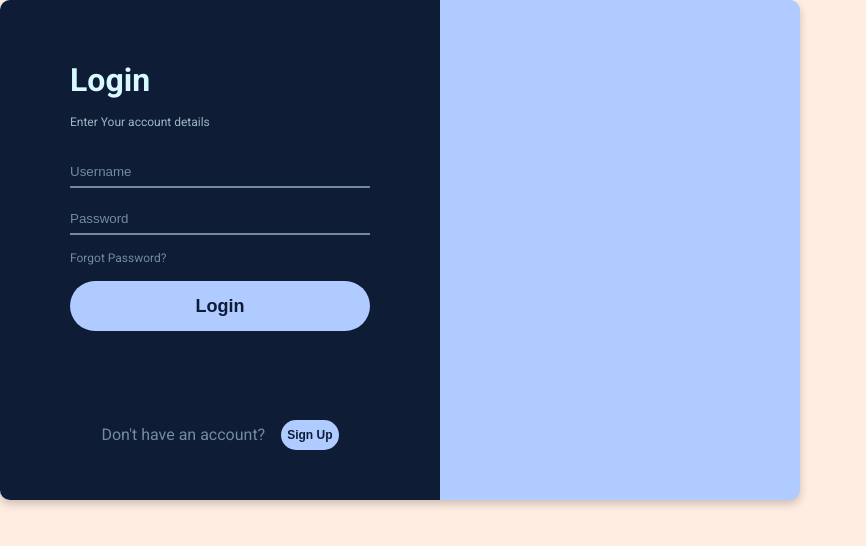
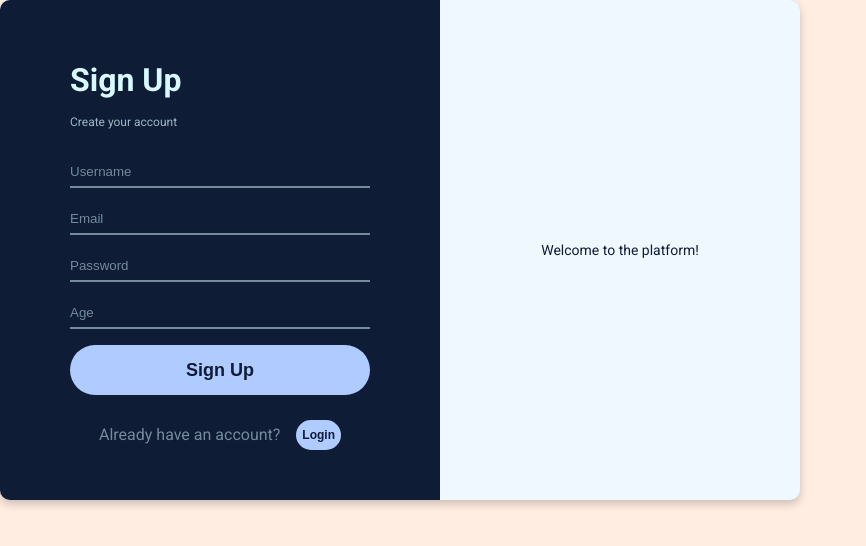
Before and after one commit to HusseinHamze/EDU-PILOT, a React (Vite) app: page /Login in a window 1280 px wide. Both pictures are taken after a click on the button "Sign Up". Shown: the top 546 px of the page, without its empty margins (0-866 px from the left). Built offline with nearby package versions, Linux system fonts and the light colour scheme.

Commit message:
Login Update

```diff
--- a/src/Login-Page/Login.jsx
+++ b/src/Login-Page/Login.jsx
@@ -1,27 +1,34 @@
 import './login.css'
+import { useState } from 'react';
 
-function Login(){
-    return(
+function Login() {
+    const [isSignup, setIsSignup] = useState(false);
+
+    return (
         <div className="login-card">
             <div className="Info-side-container">
                 <div className="login-info">
-                    <h1>Login</h1>
-                    <p>Enter Your account details</p>
-                    <input type="text" placeholder="Username" />
-                    <input type="password" placeholder="Password"/>
-                    <a href="#">Forgot Password?</a>
-                    <button>Login</button>
+                    <h1>{isSignup ? 'Sign Up' : 'Login'}</h1>
+                    <p>{isSignup ? 'Create your account' : 'Enter your account details'}</p>
+                    {isSignup && <input type="text" placeholder="Username" />}
+                    {isSignup && <input type="email" placeholder="Email" />}
+                    <input type="password" placeholder="Password" />
+                    {isSignup && <input type="number" placeholder="Age" />}
+                    {!isSignup && <a href="#">Forgot Password?</a>}
+                    <button>{isSignup ? 'Sign Up' : 'Login'}</button>
                 </div>
                 <div className="signup">
-                    <p>Don't have an account?</p>
-                    <button>Sign Up</button>
+                    <p>{isSignup ? 'Already have an account?' : "Don't have an account?"}</p>
+                    <button onClick={() => setIsSignup(!isSignup)}>
+                        {isSignup ? 'Login' : 'Sign Up'}
+                    </button>
                 </div>
             </div>
             <div className="element-side-container">
-
+                <p>Welcome to the platform!</p>
             </div>
         </div>
     );
 }
 
-export default Login
+export default Login;
--- a/src/Login-Page/login.css
+++ b/src/Login-Page/login.css
@@ -1,4 +1,3 @@
-
 .login-card{
     display: flex;
     width: 800px;
@@ -24,6 +23,9 @@
     display: flex;
     justify-content: center;
     align-items: center;
+    background-color: #F0F8FF; /* New background color */
+    font-size: 14px; /* New font size */
+    color: #0E1C36; /* Text color */
 }
 
 .login-info {
@@ -32,6 +34,8 @@
     display: flex;
     flex-direction: column;
     gap: 1rem;
+    max-height: 400px; /* Adjust height to fit additional fields */
+    overflow-y: auto;  /* Add scroll if content overflows */
 }
 
 .login-info h1 {
```
Also changed, not shown: EDU-PILOT-main/src/Login-Page/Login.jsx (added). Lines whose indentation alone changed are shown as unchanged.
